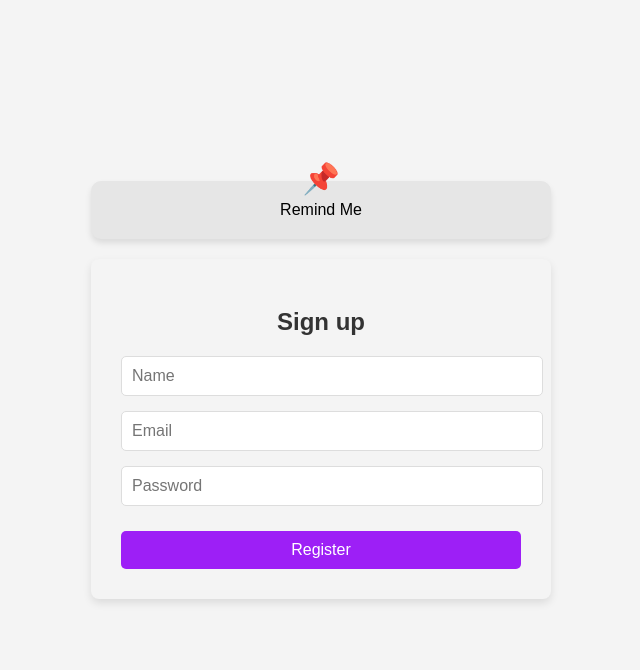
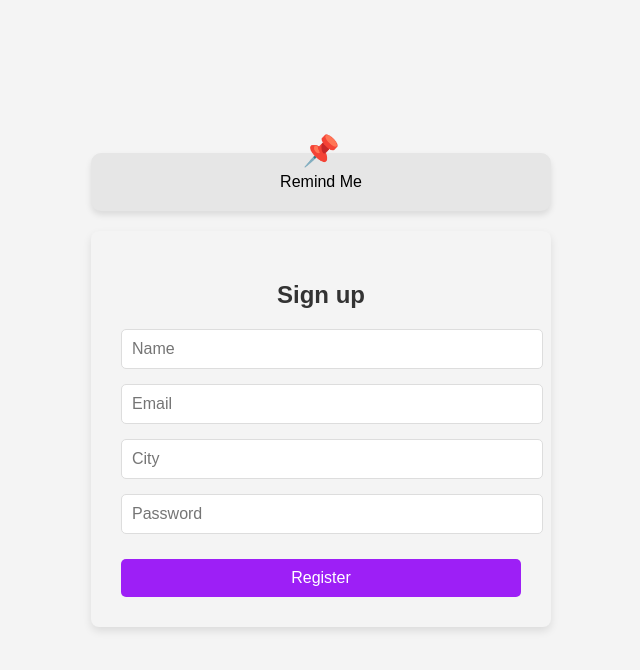
Before and after one commit to cccaelum/project-front, a React (Vite) app: page /register in a window 1280 px wide. Shown: the top 670 px of the page, without its empty margins (319-959 px from the left). Built offline with nearby package versions, Linux system fonts and the light colour scheme; no server answers.

Commit message:
userCity

```diff
--- a/src/components/Register.jsx
+++ b/src/components/Register.jsx
@@ -4,15 +4,16 @@ import { auth } from "../config/firebase";
 import { createUserWithEmailAndPassword } from "firebase/auth";
 import axios from "../axiosConfig";
 import { useNavigate } from "react-router-dom";
-import { UserContext } from "../contexts/UserContext"; // Importa el contexto
+import { UserContext } from "../contexts/UserContext";
 
 function Register() {
   const [email, setEmail] = useState("");
   const [password, setPassword] = useState("");
   const [name, setName] = useState("");
+  const [city, setCity] = useState("");
   const [error, setError] = useState("");
   const navigate = useNavigate();
-  const { setUser } = useContext(UserContext); // Accede a la función setUser
+  const { setUser } = useContext(UserContext);
 
   const handleRegister = async (e) => {
     e.preventDefault();
@@ -22,15 +23,14 @@ function Register() {
       const token = await user.getIdToken();
       localStorage.setItem("authToken", token);
 
-      // Enviar los datos del usuario al backend para crear en MongoDB
       await axios.post(
         "/profile",
-        { uid: user.uid, name, email },
+        { uid: user.uid, name, email, city },
         { headers: { Authorization: `Bearer ${token}` } }
       );
 
       // Actualiza el contexto de usuario
-      setUser({ uid: user.uid, name, email }); // Actualiza el usuario en el contexto
+      setUser({ uid: user.uid, name, email, city });
 
       navigate("/profile");
     } catch (error) {
@@ -58,6 +58,13 @@ function Register() {
           required
         />
         <input
+          type="text"
+          placeholder="City"
+          value={city}
+          onChange={(e) => setCity(e.target.value)}
+          required
+        />
+        <input
           type="password"
           placeholder="Password"
           value={password}
--- a/src/components/Weather.jsx
+++ b/src/components/Weather.jsx
@@ -1,14 +1,23 @@
-import { useState } from "react";
+import { useState, useContext, useEffect } from "react";
+import { UserContext } from "../contexts/UserContext";
 
 const Weather = () => {
+  const { user } = useContext(UserContext);
   const [weatherData, setWeatherData] = useState(null);
-  const [city, setCity] = useState("");
+  const [city, setCity] = useState(user?.city || "");
   const [loading, setLoading] = useState(false);
 
   const apiKey = `${import.meta.env.VITE_WEATHER_API}`
 
-  const fetchWeather = () => {
-    if (!city) {
+  useEffect(() => {
+    if (user?.city && !weatherData) {
+      setCity(user.city);
+      fetchWeather(user.city);
+    }
+  }, [user, weatherData]);
+
+  const fetchWeather = (queryCity = city) => {
+    if (!queryCity) {
       alert("Please enter a city");
       return;
     }
@@ -39,7 +48,7 @@ const Weather = () => {
             onChange={(e) => setCity(e.target.value)}
             className="weather-input"
           />
-          <button onClick={fetchWeather} className="weather-button">
+          <button onClick={() => fetchWeather()} className="weather-button">
             Search
           </button>
         </div>
--- a/src/contexts/UserContext.jsx
+++ b/src/contexts/UserContext.jsx
@@ -17,7 +17,9 @@ const UserProvider = ({ children }) => {
           const response = await axios.get("https://remindme-6w8d.onrender.com/profile", {
             headers: { Authorization: `Bearer ${token}` },
           });
-          setUser(response.data);
+          setUser({
+            ...response.data,
+          });
         } catch (error) {
           console.error("Error getting user:", error);
           setUser(null);
```
